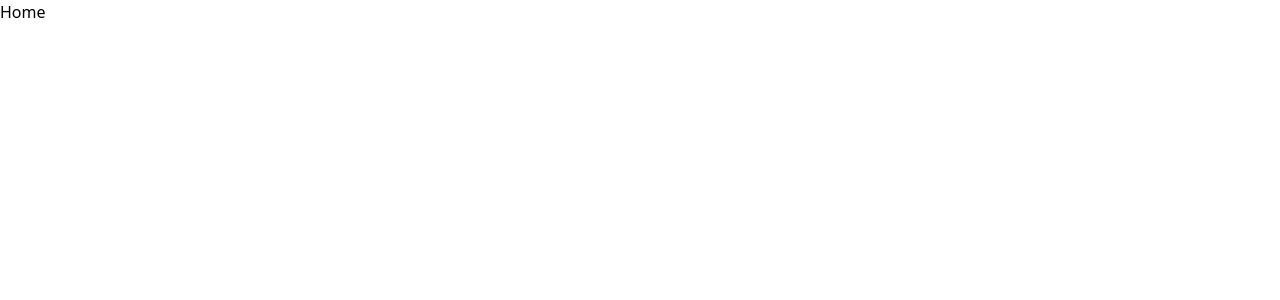
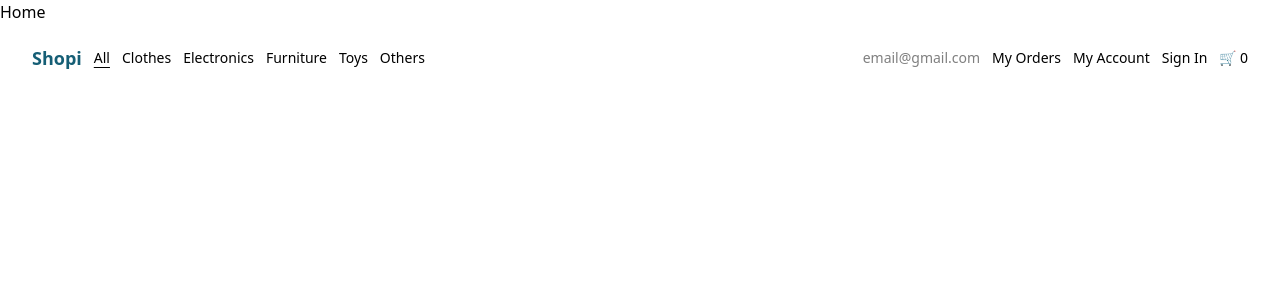
Before and after one commit to klich1984/store-react-ts, a React (Vite) app: page / in a window 1280 px wide. Shown: the top 300 px of the page. Built offline with nearby package versions, Linux system fonts and the light colour scheme.

Commit message:
:gear: Add component NabVar and types react-router-DOM

```diff
--- a/package.json
+++ b/package.json
@@ -10,6 +10,7 @@
     "preview": "vite preview"
   },
   "dependencies": {
+    "@types/react-router-dom": "^5.3.3",
     "react": "^18.2.0",
     "react-dom": "^18.2.0",
     "react-router-dom": "^6.14.2"
--- a/src/App/App.tsx
+++ b/src/App/App.tsx
@@ -6,6 +6,7 @@
 import MyOrders from '../Pages/MyOrders'
 import NotFound from '../Pages/NotFound'
 import SingIn from '../Pages/SingIn'
+import Nabvar from '../Components/Navbar/Nabvar'
 
 import './App.css'
 
@@ -26,6 +27,7 @@
   return (
     <BrowserRouter>
       <AppRoutes />
+      <Nabvar />
     </BrowserRouter>
   )
 }
--- /dev/null
+++ b/src/Components/Navbar/Nabvar.tsx
@@ -0,0 +1,78 @@
+import { NavLink } from 'react-router-dom'
+
+// interface ActiveStyle = {
+//   textDecoration
+// }
+
+const Nabvar = () => {
+  const activeStyle: string = 'underline underline-offset-4'
+
+  return (
+    <nav className='flex justify-between items-center fixed -z-50 w-full px-8 py-5 text-sm font-light'>
+      <ul className='flex items-center gap-3'>
+        <li className='font-bold text-lg text-cyan-800 '>
+          <NavLink to='/' >
+            Shopi
+          </NavLink>
+        </li>
+        <li>
+          <NavLink to='/' className={({ isActive }) => isActive ? activeStyle : ''}>
+            All
+          </NavLink>
+        </li>
+        <li>
+          <NavLink to='/clothes' className={({ isActive }) => isActive ? activeStyle : ''}>
+            Clothes
+          </NavLink>
+        </li>
+        <li>
+          <NavLink to='/electronics' className={({ isActive }) => isActive ? activeStyle : ''}>
+            Electronics
+          </NavLink>
+        </li>
+        <li>
+          <NavLink to='/furniture'className={({ isActive }) => isActive ? activeStyle : ''} >
+            Furniture
+          </NavLink>
+        </li>
+        <li>
+          <NavLink to='/toys' className={({ isActive }) => isActive ? activeStyle : ''}>
+            Toys
+          </NavLink>
+        </li>
+        <li>
+          <NavLink to='/others' className={({ isActive }) => isActive ? activeStyle : ''}>
+            Others
+          </NavLink>
+        </li>
+      </ul>
+      <ul className='flex items-center gap-3'>
+        <li>
+          <NavLink to='#' className='text-black/50' >
+            email@gmail.com
+          </NavLink>
+        </li>
+        <li>
+          <NavLink to='/my-orders' className={({ isActive }) => isActive ? activeStyle : ''} >
+            My Orders
+          </NavLink>
+        </li>
+        <li>
+          <NavLink to='/my-account' className={({ isActive }) => isActive ? activeStyle : ''}>
+            My Account
+          </NavLink>
+        </li>
+        <li>
+          <NavLink to='/sign-in' className={({ isActive }) => isActive ? activeStyle : ''}>
+            Sign In
+          </NavLink>
+        </li>
+        <li>
+          🛒 0
+        </li>
+      </ul>
+    </nav>
+  )
+}
+
+export default Nabvar
```
Also changed, not shown: 1 other file (tests, documents, lock files or other folders).
